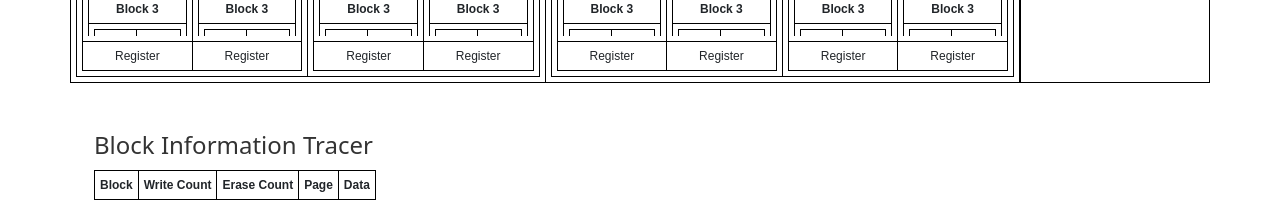
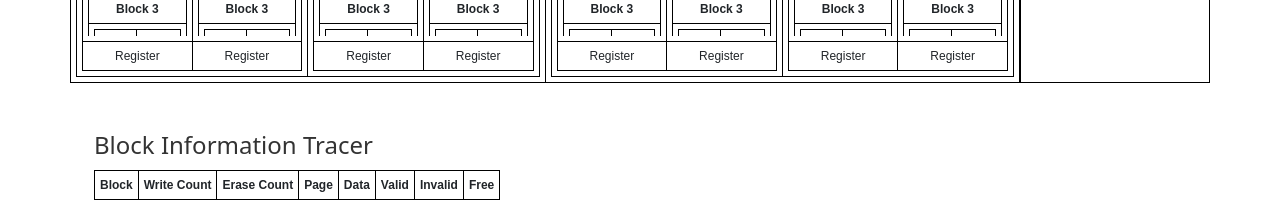
Before and after one commit to bithabib/flash_ssd_simulator_web, a Python web app: template templates/flash_memory.html in a window 1280 px wide. Shown: the part 1081-1281 px from the top of the page. Run offline with Jinja, Linux system fonts and the light colour scheme; the template is opened without the code that fills it, so the values that code supplies are empty.

Commit message:
Update the table

```diff
--- a/templates/flash_memory.html
+++ b/templates/flash_memory.html
@@ -1301,6 +1301,9 @@
                         <th>Erase Count</th>
                         <th>Page</th>
                         <th>Data</th>
+                        <th>Valid</th>
+                        <th>Invalid</th>
+                        <th>Free</th>
                     </tr>
                 </thead>
                 <tbody>
```
